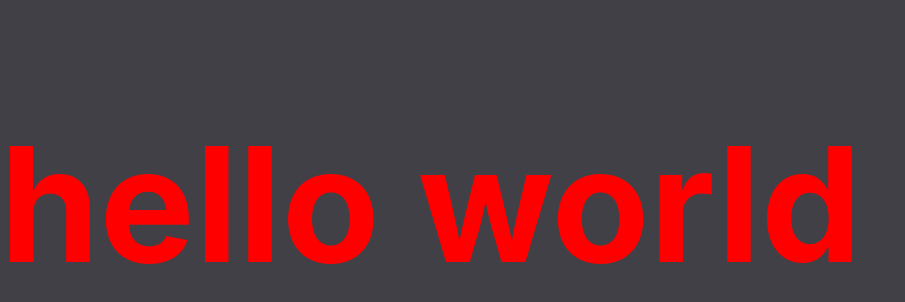
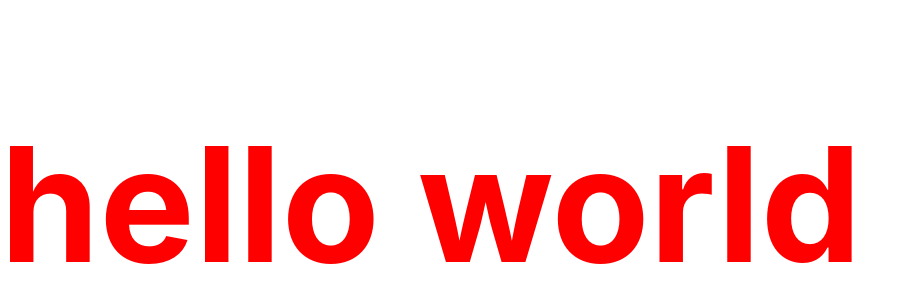
Before and after one commit to sf-adams/ClanHub, a React (Create React App) app in the folder client/: page / in a window 1280 px wide. Shown: the top 302 px of the page, without its empty margins (0-905 px from the left). Built offline with nearby package versions, Linux system fonts and the light colour scheme.

Commit message:
Setting Up Develop

```diff
--- a/client/src/styles/css/style.css
+++ b/client/src/styles/css/style.css
@@ -6,8 +6,4 @@ h1 {
   font-size: 10em;
 }
 
-body {
-  background-color: #404046;
-}
-
 /*# sourceMappingURL=style.css.map */
```
